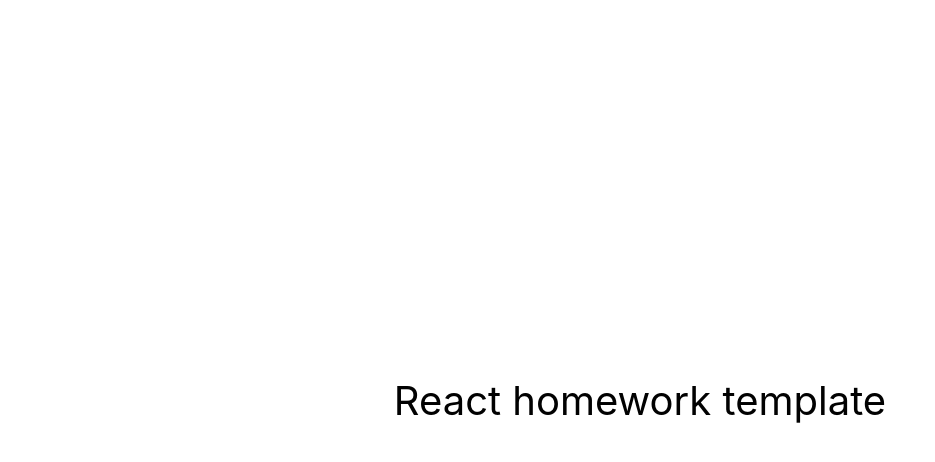
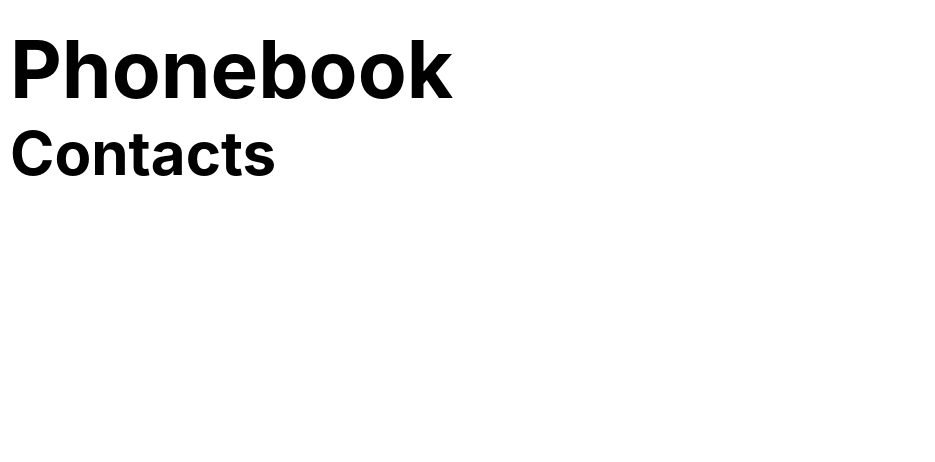
Before and after one commit to Mateusz-Gonera/goit-react-hw-02-phonebook, a React (Create React App) app: page / in a window 1280 px wide. Shown: the top 462 px of the page, without its empty margins (0-935 px from the left). Built offline with nearby package versions, Linux system fonts and the light colour scheme.

Commit message:
add components

```diff
--- a/src/components/App.jsx
+++ b/src/components/App.jsx
@@ -1,16 +1,31 @@
-export const App = () => {
+import React, { Component } from 'react';
+
+const INITIAL_STATE = {
+  contacts: [],
+  filter: '',
+};
+
+export class App extends Component {
+  state = { ...INITIAL_STATE };
+
+  render() {
     return (
       <div
         style={{
-        height: '100vh',
+          height: '100%',
           display: 'flex',
           justifyContent: 'center',
-        alignItems: 'center',
+          alignItems: 'flex-start',
+          flexDirection: 'column',
           fontSize: 40,
           color: '#010101',
+          padding: '20px 10px',
         }}
       >
-      React homework template
+        <h1>Phonebook</h1>
+
+        <h2>Contacts</h2>
       </div>
     );
-};
+  }
+}
--- /dev/null
+++ b/src/components/ContactForm/ContactForm.jsx
@@ -0,0 +1,2 @@
+import FormCSS from './ContactForm.module.css';
+import { nanoid } from 'nanoid';
--- /dev/null
+++ b/src/components/ContactList/ContactList.jsx
@@ -0,0 +1 @@
+import ListCSS from './ContactList.module.css';
--- /dev/null
+++ b/src/components/Filter/Filter.jsx
@@ -0,0 +1 @@
+import FilterCSS from './Filter.module.css';
--- a/src/index.css
+++ b/src/index.css
@@ -13,3 +13,28 @@
   font-family: source-code-pro, Menlo, Monaco, Consolas, 'Courier New',
     monospace;
 }
+
+ul {
+  list-style: none;
+  padding: 0;
+  margin: 0;
+}
+
+p {
+  padding: 0;
+  margin: 0;
+}
+
+img {
+  display: block;
+}
+
+h1,
+h2,
+h3,
+h4,
+h5,
+h6 {
+  padding: 0;
+  margin: 0;
+}
```
Also changed, not shown: src/components/ContactForm/ContactForm.module.css (added), src/components/ContactList/ContactList.module.css (added), src/components/Filter/Filter.module.css (added). Lines whose indentation alone changed are shown as unchanged.
